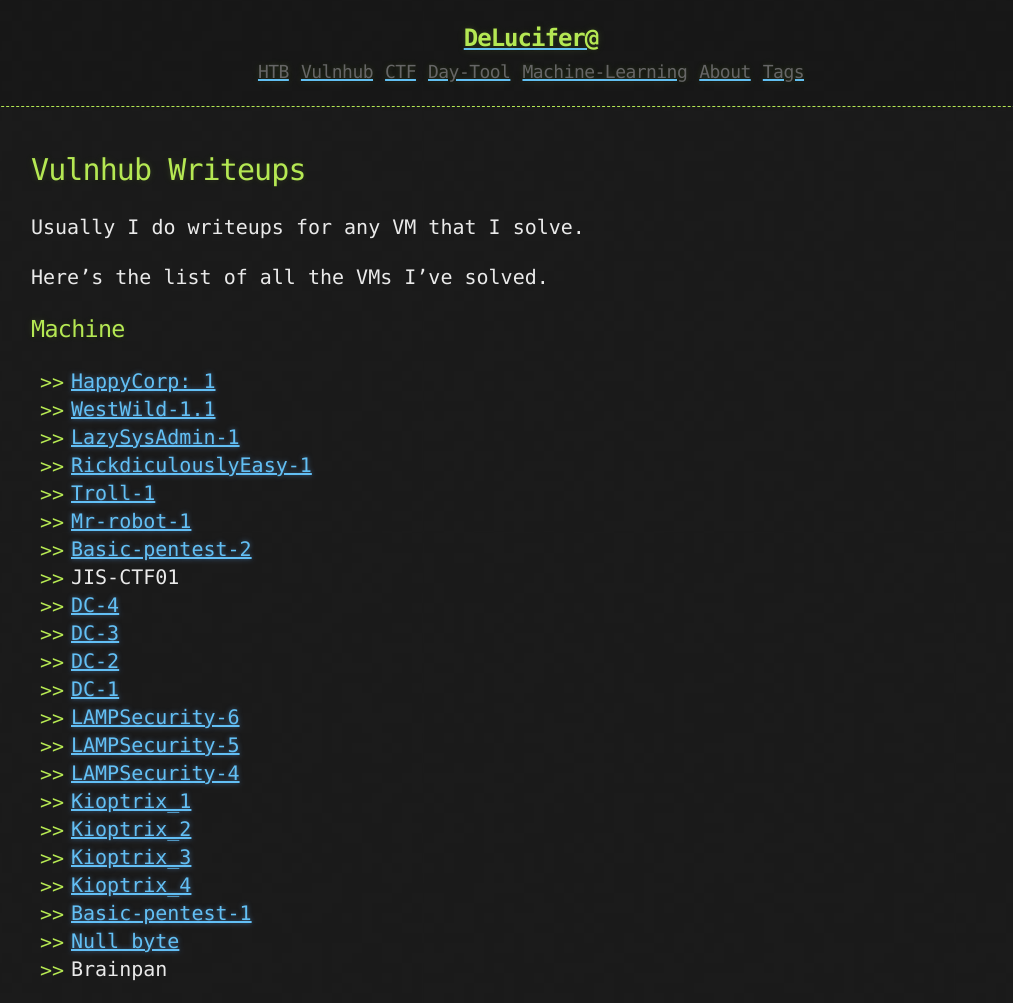
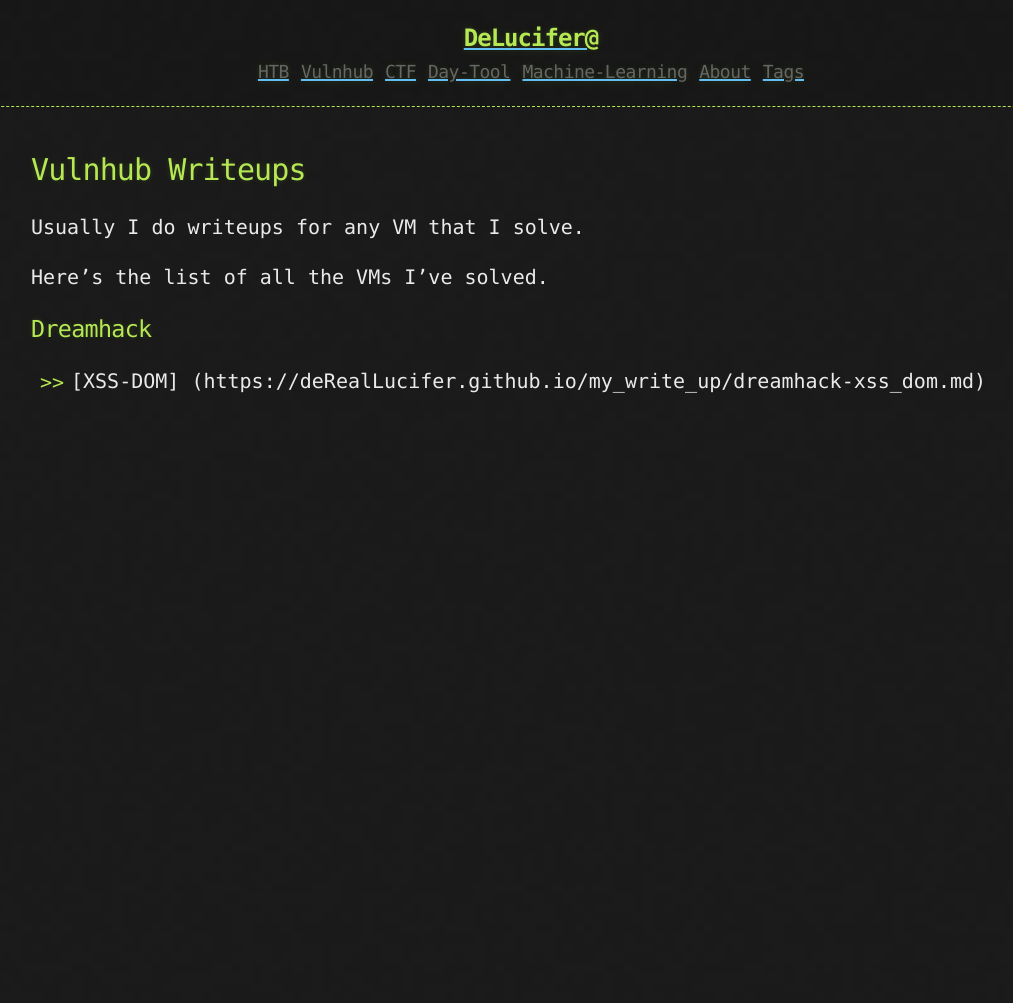
Before and after one commit to deRealLucifer/deRealLucifer.github.io, a Jekyll site: the page built from vulnhub.md, in a window 1280 px wide. Shown: the whole page, without its empty margins (109-1122 px from the left). Built offline with Jekyll 4.4.1, drawn with Linux system fonts in a browser that asks for light colours; after the commit the page ends 900 px from its top, so only the background shows below that.

Commit message:
feat: new dreamhack writeups, deleted old ones

```diff
--- a/vulnhub.md
+++ b/vulnhub.md
@@ -9,26 +9,5 @@ Usually I do writeups for any VM that I solve.
 
 Here's the list of all the VMs I've solved.
 
-# Machine
-* [HappyCorp: 1](https://rajoul.github.io/my_write_up/HappyCorp)
-* [WestWild-1.1](https://rajoul.github.io/my_write_up/WestWild)
-* [LazySysAdmin-1](https://rajoul.github.io/my_write_up/LazySysAdmin-1)
-* [RickdiculouslyEasy-1](https://rajoul.github.io/my_write_up/RickdiculouslyEasy-1)
-* [Troll-1](https://rajoul.github.io/my_write_up/Troll-1)
-* [Mr-robot-1](https://rajoul.github.io/my_write_up/Mr-robot-1)
-* [Basic-pentest-2](https://rajoul.github.io/my_write_up/Basic-pentest-2)
-* JIS-CTF01
-* [DC-4](https://rajoul.github.io/my_write_up/DC-4)
-* [DC-3](https://rajoul.github.io/my_write_up/DC-3)
-* [DC-2](https://rajoul.github.io/my_write_up/DC-2)
-* [DC-1](https://rajoul.github.io/my_write_up/DC-1)
-* [LAMPSecurity-6](https://rajoul.github.io/my_write_up/LAMPSecurity-6)
-* [LAMPSecurity-5](https://rajoul.github.io/my_write_up/LAMPSecurity-5)
-* [LAMPSecurity-4](https://rajoul.github.io/my_write_up/LAMPSecurity-4)
-* [Kioptrix_1](https://rajoul.github.io/my_write_up/Kioptrix_1)
-* [Kioptrix_2](https://rajoul.github.io/my_write_up/Kioptrix_2)
-* [Kioptrix_3](https://rajoul.github.io/my_write_up/Kioptrix_3)
-* [Kioptrix_4](https://rajoul.github.io/my_write_up/Kioptrix_4)
-* [Basic-pentest-1](https://rajoul.github.io/my_write_up/basic_pentest_1)
-* [Null byte](https://rajoul.github.io/my_write_up/Null_Byte)
-* Brainpan
+# Dreamhack
+* [XSS-DOM] (https://deRealLucifer.github.io/my_write_up/dreamhack-xss_dom.md)
```
Also changed, not shown: CTF.md (+0 -12 lines), my_write_up/dreamhack-xss_dom.md (+1 -1 lines).
